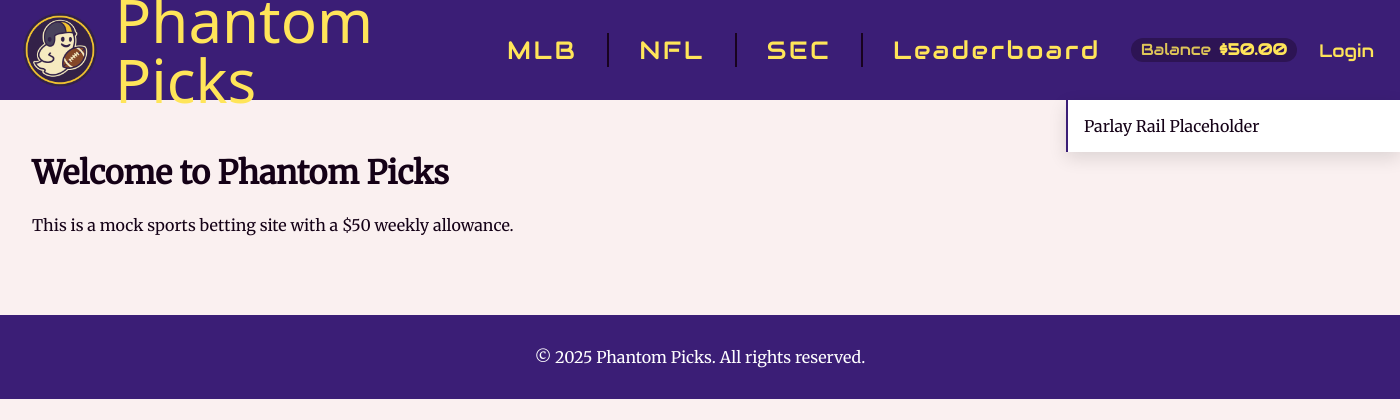
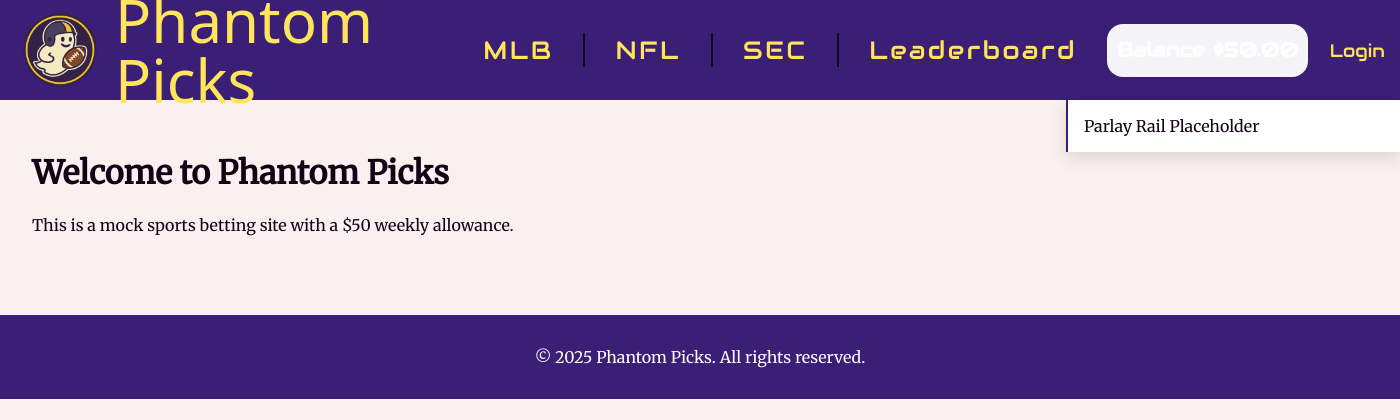
Before and after one commit to Aidan-usc/Game-Line, a PHP site: page / in a window 1400 px wide. Shown: the top 420 px of the page. Run offline with PHP 8.4, Linux system fonts and the light colour scheme; some web fonts are replaced.

Commit message:
Update styles.css

```diff
--- a/assets/css/styles.css
+++ b/assets/css/styles.css
@@ -94,12 +94,14 @@
   align-items:center;
   gap:8px;
   font-family:var(--font-nav);
-  font-size:16px;                    /* smaller, closer to your screenshots */
-  color:var(--maize);
-  background:rgba(20,1,22,0.35);     /* subtle notch background */
+  font-size:20px;  /* smaller, closer to your screenshots */
+  font-weight: bold;
+  color:var(indigo);
+  background:rgba(255,255,255,0.95);     /* subtle notch background */
   padding:4px 10px;
-  border-radius:12px;                /* smaller than global radius for a tight notch */
+  border-radius:16px;                /* smaller than global radius for a tight notch */
   line-height:1;
+  height:45px;
 }
 
 .wallet-label { opacity:.85; }
```
